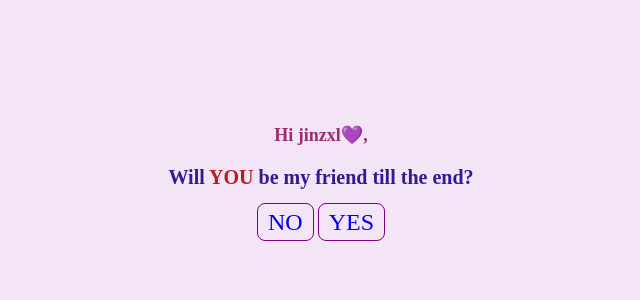
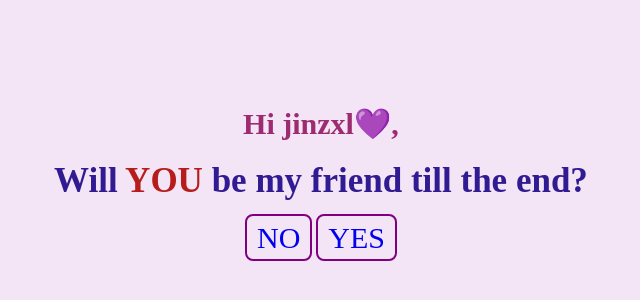
Before and after one commit to mrz-2196f3/jinzxl, a plain HTML site: page index.html in a window 1280 px wide. Shown: the part 220-520 px from the top of the page, without its empty margins (319-959 px from the left). Drawn offline with Linux system fonts and the light colour scheme.

Commit message:
do-not-modify

```diff
--- a/style.css
+++ b/style.css
@@ -21,25 +21,25 @@
   color: #b71c1c;
 }
 h3{
-  font-size: 18px;
+  font-size: 30px;
   margin-bottom: 20px;
   //text-transform: uppercase;
   color: #9c2b70;
   //font-weight: bolder;
 }
 h1{
-  font-size: 20px;
+  font-size: 35px;
   margin-bottom: 20px;
   //text-transform: uppercase;
   color: #311b92;
   font-weight: bolder;
 }
 a{
-  font-size: 24px;
+  font-size: 30px;
   text-decoration: none;
   padding: 5px 10px;
 	margin-top: 20px;
-	border:1px solid purple;
+	border:2px solid purple;
 	border-radius: 8px;
 }
 #no{
```
